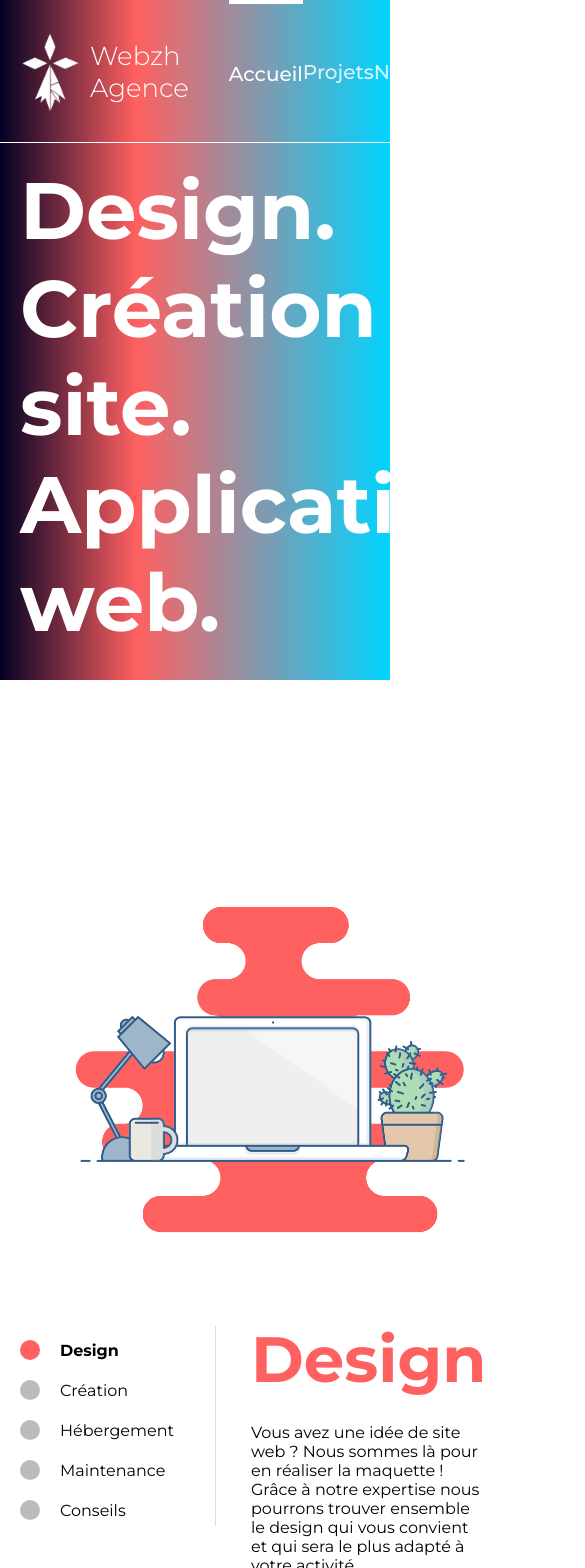
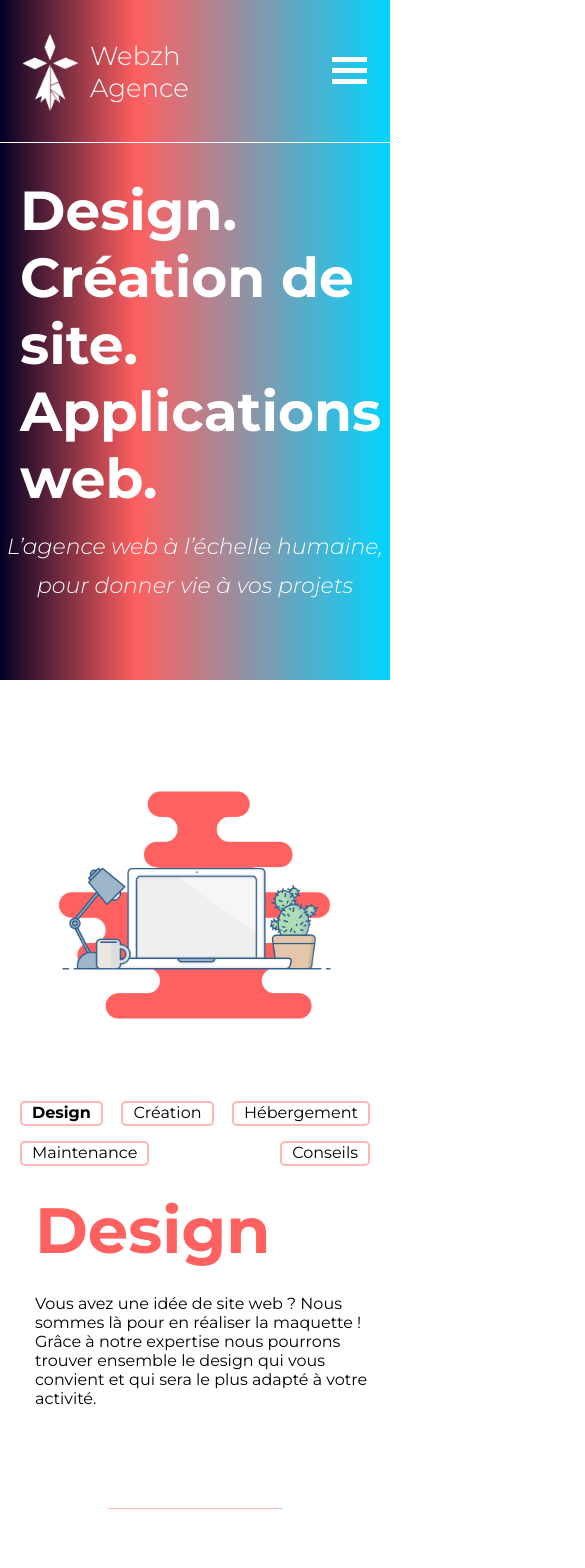
Before and after one commit to jeanchok/webagence, a Next.js app: page / in a window 390 px wide. Shown: the top 1568 px of the page, 585 px wide, since content can reach past the window. Built offline with nearby package versions, Linux system fonts and the light colour scheme.

Commit message:
Responsive

```diff
--- a/components/Navbar.js
+++ b/components/Navbar.js
@@ -12,11 +12,16 @@ const Navbar = () => {
         setMenuClass(!menuClass);
     }
     return (
-        <nav className="navbar">
-            {/* <button className="mobileMenu" onClick={changeClass}>
-                {menuClass ? <i className="fas fa-times">X</i> : <i className="fa fa-bars" aria-hidden="true">X</i>}
-            </button> */}
-            <ul className="list">
+
+
+        <nav className='navbar'>
+            <button className={!menuClass ? "mobileMenu container" : "mobileMenu container change"} onClick={changeClass}>
+                <div class="bar1"></div>
+                <div class="bar2"></div>
+                <div class="bar3"></div>
+            </button>
+            <ul className={!menuClass ? 'none' : 'list'}>
+
                 <li className={router.pathname == "/" ? "activeLine" : ""}>
 
                     <Link href="/">
@@ -52,6 +57,7 @@ const Navbar = () => {
                 </li>
             </ul>
         </nav>
+
     );
 };
 
--- a/pages/contact.js
+++ b/pages/contact.js
@@ -43,13 +43,15 @@ const contact = () => {
                             <span className="dot2"></span>
                         </span>
                     </div>
-                    <p>Nous sommes à votre disposition pour toutes Informations supplémentaires.</p>
+                    <p className='contactP'>Nous sommes à votre disposition pour toutes Informations supplémentaires.</p>
                 </section >
 
                 <section className='contactFormContainer'>
-
                     <form className='contactForm' id='contact-form' ref={form} onSubmit={sendEmail} noValidate>
                         {/* Row 1 of form */}
+
+                        <h2>Remplissez le formulaire ci-dessous pour nous contacter.</h2>
+
                         <div className='formRow'>
                             <div className='col-6'>
                                 <input
--- a/styles/_settings.scss
+++ b/styles/_settings.scss
@@ -37,11 +37,23 @@ $breakpoints: (
     }
 }
 
+/*Media Queries - MobileS*/
+@mixin LowerThanTablette {
+    @media screen and (max-width: map-get($breakpoints, tablette)) {
+        @content;
+    }
+}
+
+html {
+    overflow-x: hidden;
+    position: relative;
+}
+
 body {
     background: white;
     font-family: 'Montserrat', sans-serif;
     overflow-x: hidden;
-
+    position: relative;
 
 }
 
--- a/styles/components/_ContactUs.scss
+++ b/styles/components/_ContactUs.scss
@@ -15,6 +15,7 @@
             font-weight: 600;
             font-size: 24px;
             color: white;
+            text-align: center;
         }
 
         &-link {
--- a/styles/components/_Navbar.scss
+++ b/styles/components/_Navbar.scss
@@ -66,53 +66,103 @@
     }
 }
 
-// .mobileMenu {
-//     display: none;
-// }
+.mobileMenu {
+    display: none;
+}
 
-// @media (max-width: 840px) {
-//     .snip1198 {
-//         display: none !important;
+@media (max-width: 840px) {
+    .container {
+        display: inline-block;
+        cursor: pointer;
 
-//     }
 
-//     .navbar {
-//         position: fixed;
-//         width: 100%;
-//         height: 100%;
-//         left: 0;
-//         top: 0;
-//         background: rgba(51, 51, 51, 0.7);
-//         z-index: 10;
-//         background: #000000d4;
+    }
 
-//         //z-index: 3;
-//         a,
-//         button {
-//             z-index: 11;
-//         }
-//     }
+    .navbar {
+        margin-right: 0;
+    }
 
-//     .navbar ul {
-//         flex-direction: column;
-//     }
+    .navbar button {
+        z-index: 11;
+        margin-left: 85%;
+        margin-top: 50px;
 
-//     .active {
-//         display: flex !important;
-//     }
+    }
 
-//     .mobileMenu {
-//         display: block;
-//         padding: 0;
-//         border: none;
-//         background: none;
-//         color: white;
-//         font-size: 40px;
-//         margin-top: 10px;
-//         margin-bottom: 10px;
-//         cursor: pointer;
-//         width: 35px;
-//         height: 40px;
-//         margin-left: 10px;
-//     }
-// }
+    .bar1,
+    .bar2,
+    .bar3 {
+        width: 35px;
+        height: 5px;
+        background-color: white;
+        margin: 6px 0;
+        transition: 0.4s;
+        z-index: 10;
+    }
+
+    .change .bar1 {
+        -webkit-transform: rotate(-45deg) translate(-9px, 6px);
+        transform: rotate(-45deg) translate(-9px, 6px);
+        z-index: 12;
+    }
+
+    .change .bar2 {
+        opacity: 0;
+        z-index: 12;
+    }
+
+    .change .bar3 {
+        -webkit-transform: rotate(45deg) translate(-8px, -8px);
+        transform: rotate(45deg) translate(-8px, -8px);
+        z-index: 12;
+    }
+
+    .none {
+        display: none !important;
+    }
+
+    .snip1198 {
+        display: none !important;
+
+    }
+
+    .list {
+        position: fixed;
+        width: 100%;
+        height: 100%;
+        left: 0;
+        top: 0;
+        background: rgba(51, 51, 51, 0.7);
+        z-index: 10;
+        background: #000000d4;
+
+        //z-index: 3;
+        a,
+        button {
+            z-index: 11;
+        }
+    }
+
+    .navbar ul {
+        flex-direction: column;
+    }
+
+    .active {
+        display: flex !important;
+    }
+
+    .mobileMenu {
+        display: block;
+        padding: 0;
+        border: none;
+        background: none;
+        color: white;
+        font-size: 40px;
+        margin-top: 10px;
+        margin-bottom: 10px;
+        cursor: pointer;
+        width: 35px;
+        height: 40px;
+        margin-left: 10px;
+    }
+}
--- a/styles/pages/_agence.scss
+++ b/styles/pages/_agence.scss
@@ -78,6 +78,22 @@
         min-height: 380px;
         min-width: 380px;
 
+        @include tablette-only {
+            height: 300px;
+            width: 300px;
+            min-height: 0;
+            min-width: 0;
+
+        }
+
+        @include mobile() {
+            height: 240px;
+            width: 240px;
+            min-height: 0;
+            min-width: 0;
+
+        }
+
         &--img {
             width: 100%;
             height: 100%;
--- a/styles/pages/_contact.scss
+++ b/styles/pages/_contact.scss
@@ -126,6 +126,8 @@ h1 {
     margin: auto;
     margin-top: 40px;
 
+
+
     @include tablette-only {
         width: 80%;
     }
@@ -207,9 +209,19 @@ h1 {
 
 .contactForm {
     width: 55%;
+
+    h2 {
+        color: $pink;
+    }
 }
 
 .textContact {
     margin: auto;
     margin-top: 20px;
 }
+
+.contactP {
+    @include mobile {
+        display: none;
+    }
+}
--- a/styles/pages/_index.scss
+++ b/styles/pages/_index.scss
@@ -1,5 +1,6 @@
 .header_textContainer {
     padding: 0;
+    height: 518px;
 
     & h1 {
         font-weight: 700;
@@ -7,23 +8,26 @@
         line-height: 98px;
         padding-top: 96px;
         color: #FFFFFF;
+        line-height: normal;
 
         @include tablette-only {
-            padding-top: 0;
             margin-left: 20px;
             margin-right: 20px;
+            font-size: 70px;
         }
 
         @include mobile() {
-            padding-top: 0;
+            padding-top: 15px;
             margin-left: 20px;
             margin-right: 20px;
+            font-size: 55px;
         }
 
         @include mobileS {
-            padding-top: 0;
+            padding-top: 10px;
             margin-left: 20px;
             margin-right: 20px;
+            font-size: 50px;
         }
     }
 
@@ -35,6 +39,12 @@
         line-height: 39px;
         text-align: center;
         color: white;
+
+        @include LowerThanTablette {
+            font-size: 22px;
+            margin-top: 15px;
+        }
+
         //white-space: nowrap;
 
         // @include tablette-only {
@@ -122,11 +132,26 @@
 //Section 2
 
 .section2 {
+    @include tablette-only {
+        margin-top: 100px;
+    }
+
     &__img {
         height: 501px;
         z-index: -1;
         margin: auto;
         display: flex;
+        max-width: 500px;
+
+
+
+        @include LowerThanTablette {
+            width: 100%;
+            object-fit: contain;
+            height: 100%;
+            z-index: -10;
+            margin-top: 50px;
+        }
     }
 
     &__container {
@@ -136,12 +161,23 @@
         justify-content: space-between;
         margin-bottom: 100px;
 
+        @include mobile {
+            flex-direction: column;
+        }
+
+        @include mobileS {
+            flex-direction: column;
+        }
 
 
         &--dotsContainer {
             display: flex;
             flex-direction: column;
+            margin-left: 20px;
 
+            @include mobile {
+                display: none;
+            }
         }
 
         &--menu {
@@ -149,12 +185,48 @@
             border-right: 1px solid rgb(224, 224, 224);
             height: 100%;
             margin-top: 6px;
+
+            ul {
+                @include LowerThanTablette {
+                    flex-wrap: wrap;
+                    justify-content: space-between;
+                    width: 100%;
+                    padding: 0;
+                    margin-bottom: 25px;
+
+                    @include mobile {
+                        margin-left: 0 !important;
+                    }
+                }
+
+                li {
+                    @include mobile {
+                        padding-left: 10px;
+                        padding-right: 10px;
+                        border: 2px $pinklight solid;
+                        border-radius: 5px;
+                    }
+                }
+            }
+
+            @include LowerThanTablette {
+                padding-right: 0;
+            }
+
+            @include mobile {
+                border-right: none;
+
+            }
+
         }
 
         &--textContainer {
             align-items: center;
             padding-left: 35px;
 
+            @include mobile {
+                padding-left: 15px;
+            }
 
             h2 {
                 margin-bottom: 25px;
@@ -169,6 +241,11 @@
     ul {
         margin-left: 20px;
         min-width: 120px;
+
+        @include mobile {
+            display: flex;
+            justify-content: space-between;
+        }
     }
 
     li {
--- a/styles/pages/_offres.scss
+++ b/styles/pages/_offres.scss
@@ -10,6 +10,18 @@
         display: flex;
         flex-direction: row;
         margin-top: 50px;
+
+        @include tablette-only {
+            flex-direction: column;
+        }
+
+        @include mobile() {
+            flex-direction: column;
+        }
+
+        @include mobileS {
+            flex-direction: column;
+        }
 
         &--Text {
             display: flex;
@@ -49,6 +61,11 @@
         img {
             width: 250px;
             height: 250px;
+
+            @include LowerThanTablette {
+                width: 100%;
+                object-fit: contain;
+            }
         }
     }
 }
```
